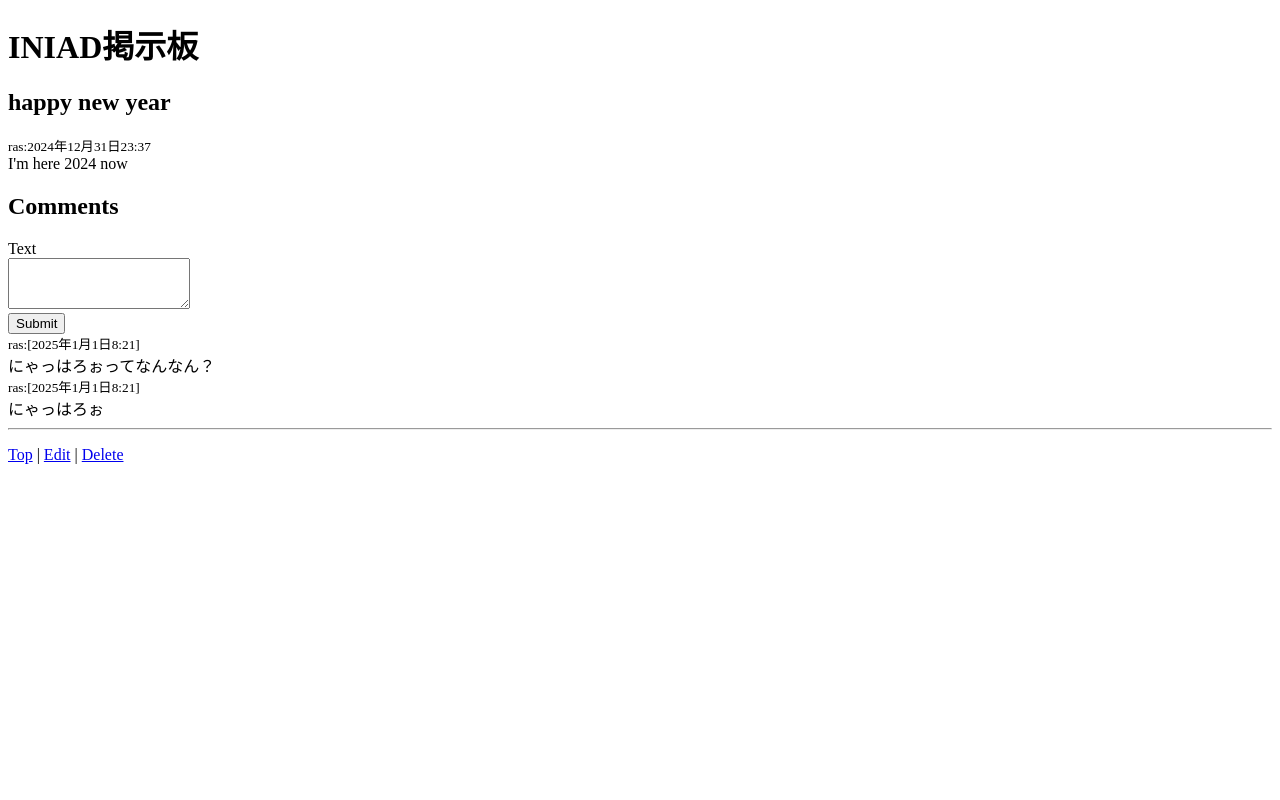
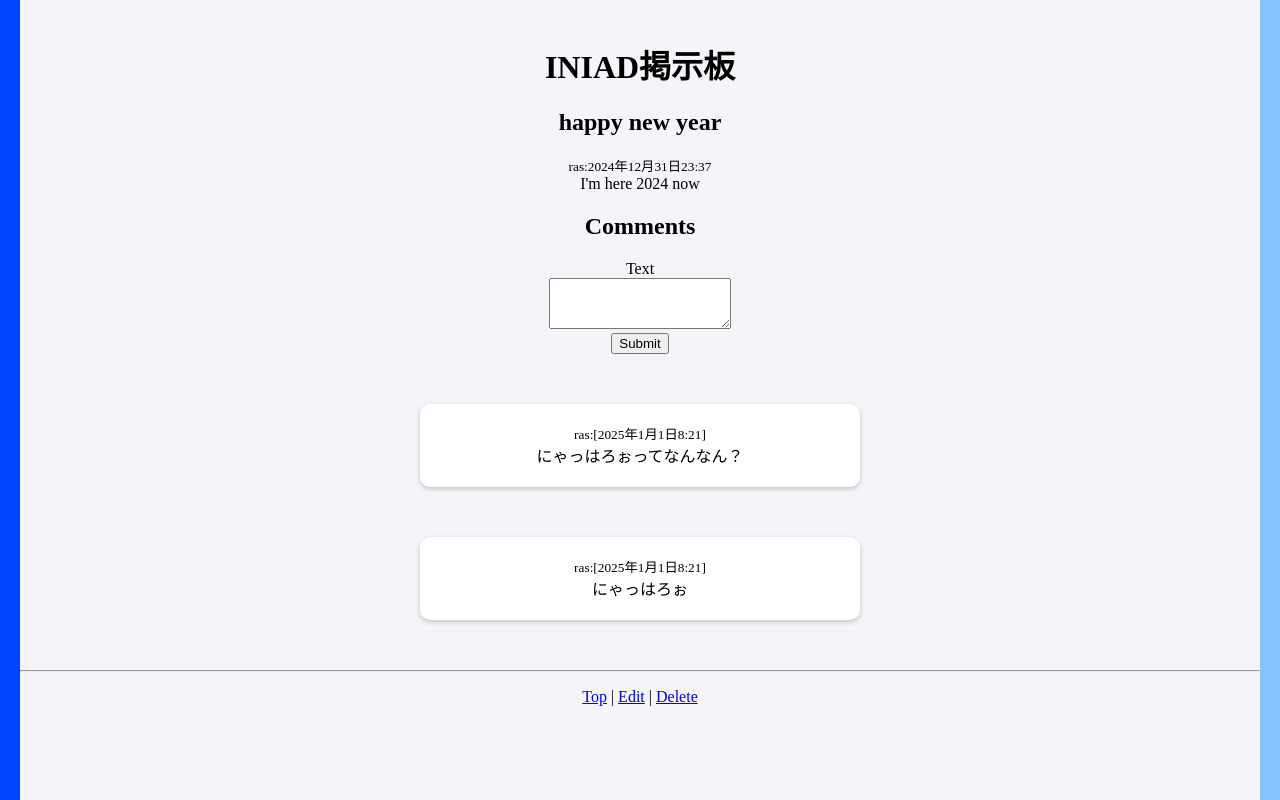
Before and after one commit to 1F10240205/studying_3, a Django app: page /1/ in a window 1280 px wide. Run offline with Django 5.2, Linux system fonts and the light colour scheme; a user stored in the database is signed in; data comes from the database, SQL or seed files in the repository; both versions use the stored data as it was after the commit.

Commit message:
板のcss

```diff
--- /dev/null
+++ b/login_app/static/login_app/css/content.css
@@ -0,0 +1,22 @@
+body{
+    margin: 0;
+    padding-top: 20px;
+    min-height: 100vh;
+    background-color: #f4f4f9;
+    text-align: center;
+    border-left: 20px solid #0044ff;
+    border-right: 20px solid #83c3ff;
+    box-sizing: border-box;
+    justify-content: center;
+    align-items: flex-start;
+    flex-direction: column;
+  }
+
+  .text{
+    max-width: 400px;
+    margin: 50px auto;
+    background: white;
+    padding: 20px;
+    border-radius: 10px;
+    box-shadow: 0 2px 5px rgba(0, 0, 0, 0.2);
+  }
--- a/login_app/templates/login_app/content.html
+++ b/login_app/templates/login_app/content.html
@@ -1,6 +1,9 @@
+{% load static %}
 <!DOCTYPE html>
 <html>
   <head>
+    <meta charset="utf-8" />
+    <link rel="stylesheet" href="{% static 'login_app/css/content.css' %}" />
     <title>INIAD掲示板</title>
     <meta charset="UTF-8" />
   </head>
```
Also changed, not shown: db.sqlite3.
